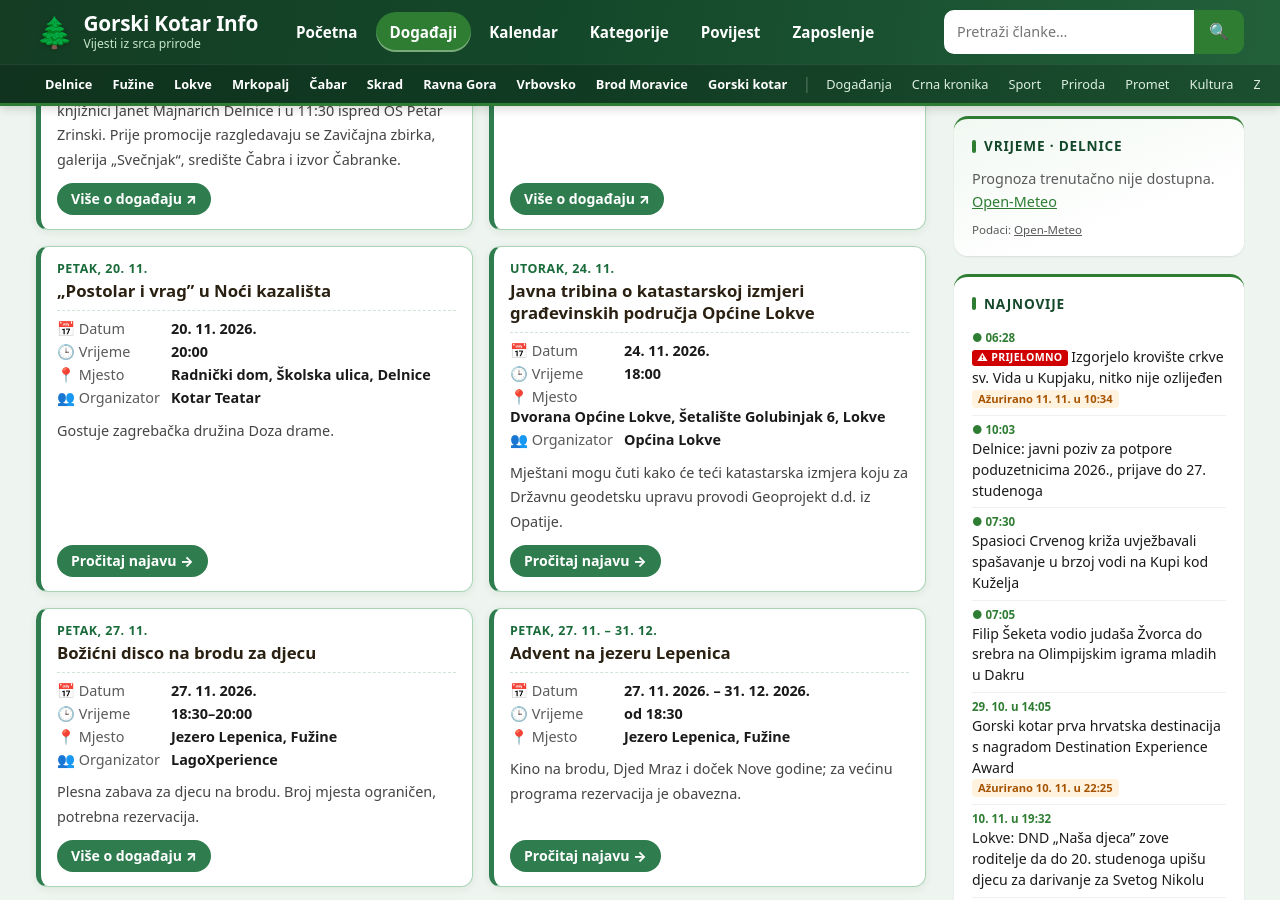
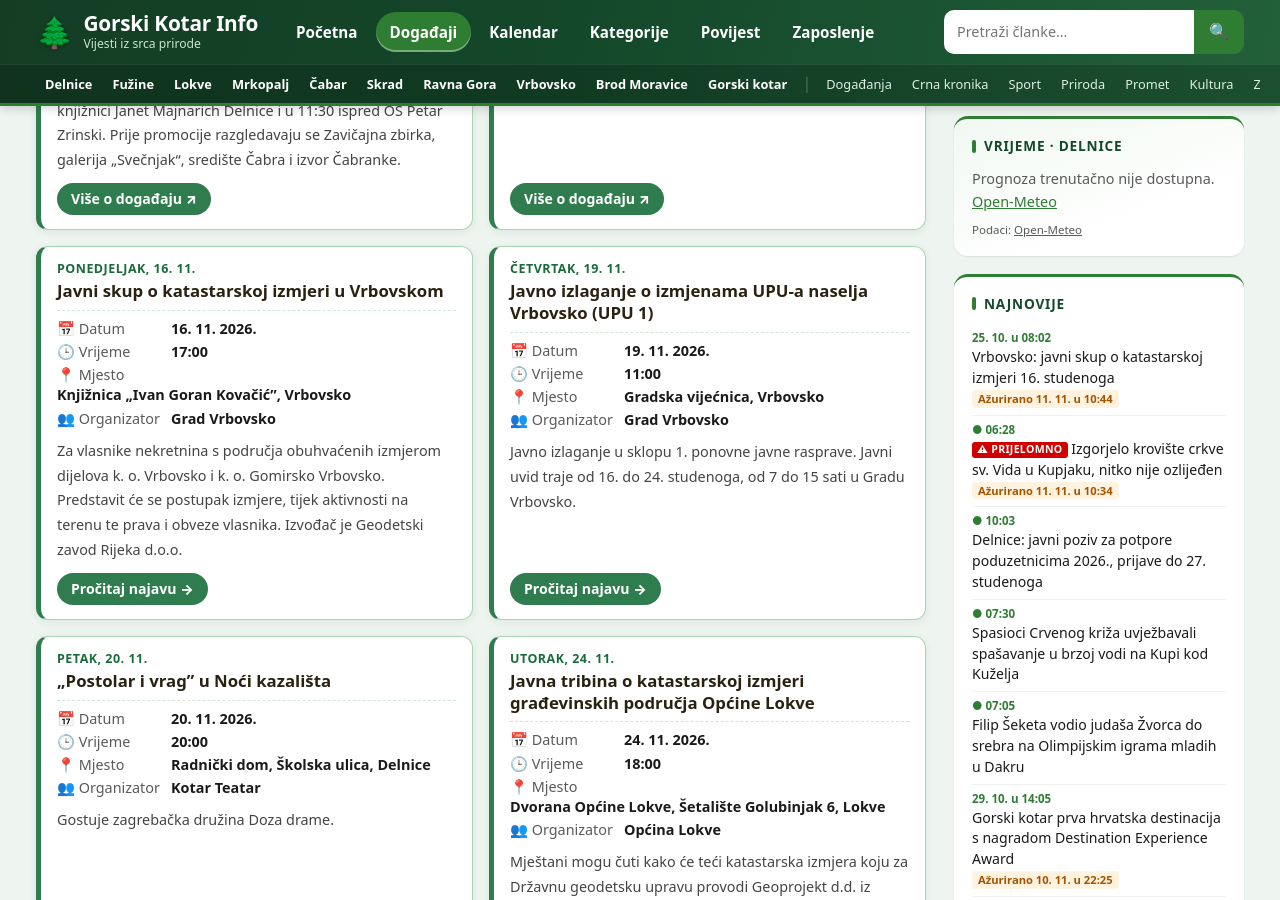
Before and after one commit to MojGK/gorski-kotar.info, a Jekyll site: the page built from dogadaji.md, in a window 1280 px wide and 900 px high, scrolled down 911 px. Built offline with Jekyll 4.4.1, drawn with Linux system fonts in a browser that asks for light colours; some of the changed text lies outside the part shown.

Commit message:
Dopuna: javni skup o katastarskoj izmjeri u Vrbovskom 16. studenoga i javna rasprava o UPU-u

```diff
--- a/_data/dogadjanja.yml
+++ b/_data/dogadjanja.yml
@@ -2,7 +2,7 @@
 # Upute: _data/README-zaposlenje-dogadjanja.md
 # Prošli događaji (nakon datum_do, inače nakon datuma) automatski se skrivaju na /dogadaji/ i naslovnici;
 # u kalendaru ostaju pod „Prikaži prošla događanja” dok ih ne obrišete.
-azurirano: 2026-11-06
+azurirano: 2026-11-11
 dogadjaji:
 - naziv: Izložba ratnih fotografija Goranskih risova
   datum: 2026-11-04
@@ -98,6 +98,22 @@ dogadjaji:
   organizator: Udruga mladih Revival
   opis: Disco večer u spomen na nekadašnji Amadeus, uz Max Dee Jaya, DJ Nikolu i DJ Jana. Ulaz je besplatan.
   link: https://www.dogadanja.com/nocni-zivot/discotheque-amadeus-drustveno-kulturni-centar-zaba-lokve-2026-11-14/
+- naziv: Javni skup o katastarskoj izmjeri u Vrbovskom
+  datum: 2026-11-16
+  vrijeme: "17:00"
+  mjesto: "Knjižnica „Ivan Goran Kovačić”, Vrbovsko"
+  grad: Vrbovsko
+  organizator: Grad Vrbovsko
+  opis: "Za vlasnike nekretnina s područja obuhvaćenih izmjerom dijelova k. o. Vrbovsko i k. o. Gomirsko Vrbovsko. Predstavit će se postupak izmjere, tijek aktivnosti na terenu te prava i obveze vlasnika. Izvođač je Geodetski zavod Rijeka d.o.o."
+  link: /vrbovsko-katastarska-izmjera-470-000-eura/
+- naziv: "Javno izlaganje o izmjenama UPU-a naselja Vrbovsko (UPU 1)"
+  datum: 2026-11-19
+  vrijeme: "11:00"
+  mjesto: Gradska vijećnica, Vrbovsko
+  grad: Vrbovsko
+  organizator: Grad Vrbovsko
+  opis: "Javno izlaganje u sklopu 1. ponovne javne rasprave. Javni uvid traje od 16. do 24. studenoga, od 7 do 15 sati u Gradu Vrbovsko."
+  link: /vrbovsko-katastarska-izmjera-470-000-eura/
 - naziv: "„Postolar i vrag” u Noći kazališta"
   datum: 2026-11-20
   vrijeme: "20:00"
--- a/_posts/2026-10-25-vrbovsko-katastarska-izmjera-470-000-eura.md
+++ b/_posts/2026-10-25-vrbovsko-katastarska-izmjera-470-000-eura.md
@@ -1,15 +1,30 @@
 ---
 layout: post
-title: "Vrbovsko dobiva novu katastarsku izmjeru vrijednu oko 470.000 eura"
+title: "Vrbovsko: javni skup o katastarskoj izmjeri 16. studenoga"
 date: 2026-10-25 08:02:51 +0100
+azurirano: 2026-11-11 10:44:00 +0100
 location: Vrbovsko
 type: Općinske vijesti
 categories: [Vrbovsko, Općinske vijesti]
-excerpt: "Država financira novu izmjeru dijelova katastarskih općina Vrbovsko i Gomirsko Vrbovsko. Cilj je uskladiti katastar i zemljišne knjige sa stanjem na terenu, a radovi bi trebali biti gotovi iduće godine."
+excerpt: "Grad Vrbovsko poziva vlasnike nekretnina na javni skup o katastarskoj izmjeri u ponedjeljak, 16. studenoga, u 17 sati u knjižnici „Ivan Goran Kovačić”. Izvođač je Geodetski zavod Rijeka. Od 16. do 24. studenoga otvoren je i javni uvid u prijedlog izmjena UPU-a naselja Vrbovsko."
 image: /assets/images/vrbovsko-katastar-ai.jpg
 image_alt: "Ilustracija: geodetski instrumenti na livadi iznad malog planinskog grada"
 image_credit: "Ilustracija: generirano umjetnom inteligencijom (AI)"
 ---
+
+**Dopuna 11. 11.:** Grad Vrbovsko objavio je poziv na javni skup o katastarskoj izmjeri te 1. ponovnu javnu raspravu o izmjenama Urbanističkog plana uređenja naselja Vrbovsko (UPU 1). Obje su objave na stranicama Grada datirane 10. studenoga.
+
+## Javni skup 16. studenoga
+
+Grad poziva vlasnike nekretnina s područja obuhvaćenih izmjerom na **javni skup u ponedjeljak, 16. studenoga 2026., u 17 sati**, u knjižnici „Ivan Goran Kovačić” u Vrbovskom. Na skupu će, prema [službenom pozivu](https://www.vrbovsko.hr/5423-poziv-na-javni-skup-katastarska-izmjera-gradevinskog-podrucja-na-podrucju-grada-vrbovskog-za-dio-k-o-vrbovsko-i-dio-k-o-gomirsko-vrbovsko), biti predstavljeni postupak izmjere, tijek aktivnosti na terenu te prava i obveze vlasnika. Izvođač je **Geodetski zavod Rijeka d.o.o.**
+
+Izmjera se provodi samo na dijelu k. o. Vrbovsko i dijelu k. o. Gomirsko Vrbovsko. Na stranici [visegodisnjiprogram.dgu.hr](https://www.visegodisnjiprogram.dgu.hr/) prema broju čestice može se provjeriti je li pojedina čestica obuhvaćena. Ako netko ne može osobno sudjelovati u aktivnostima izmjere, stoji u pozivu, može ovlastiti drugu osobu; izostanak sudjelovanja ne znači gubitak vlasničkih prava.
+
+## 1. ponovna javna rasprava o UPU-u naselja Vrbovsko
+
+Grad je objavio i **1. ponovnu javnu raspravu** o prijedlogu izmjena i dopuna Urbanističkog plana uređenja naselja Vrbovsko (UPU 1), sukladno zaključku od 9. studenoga 2026. Javni uvid traje **od 16. do 24. studenoga**, na lokaciji Grada Vrbovsko, od 7 do 15 sati. Javno izlaganje održat će se **19. studenoga u 11 sati** u gradskoj vijećnici. Prijedlog plana, prema [objavi Grada](https://www.vrbovsko.hr/5424-objava-1-ponovne-javne-rasprave-o-prijedlogu-izmjena-i-dopuna-urbanistickog-plana-uredenja-naselje-vrbovsko-upu-1), dostupan je i na stranici Grada te u Informacijskom sustavu prostornoga uređenja. Prijedlozi i primjedbe mogu se do 24. studenoga upisati u zapisnik na javnom izlaganju ili uputiti u pisanom obliku Jedinstvenom upravnom odjelu Grada.
+
+*Ispod je izvorni tekst od 25. 10., uz ažurirani odlomak o izvođaču.*
 
 Tko je ikad pokušao srediti papire za kuću ili zemlju u Gorskom kotaru, zna koliko katastar i gruntovnica znaju biti „svaki na svojoj strani“. Za Vrbovsko stiže dobra vijest: grad je dobio **oko 470.000 eura** iz državnog proračuna za **novu katastarsku izmjeru**.
 
@@ -21,14 +36,16 @@ Kako je za Novi list objasnila Tanja Fumić iz Grada Vrbovsko, cilj je **uskladi
 
 ## Kada
 
-Postupak javne nabave, odnosno izbor izvođača, u tijeku je. Prvi poslovi trebali bi krenuti još ove godine, a većina radova planirana je za iduću godinu.
+U listopadu je postupak javne nabave, odnosno izbor izvođača, još bio u tijeku. U međuvremenu je, prema pozivu Grada, izvođač **Geodetski zavod Rijeka d.o.o.** Javni skup za vlasnike zakazan je za **16. studenoga**.
 
-Vlasnike će se kasnije pozvati da označe međe i dođu na izlaganje podataka izmjere, gdje mogu prigovoriti ako uoče grešku. Dobro je to pratiti na stranicama Grada.
+Vlasnike će se, kako je i ranije najavljeno, pozivati da označe međe i dođu na izlaganje podataka izmjere, gdje mogu prigovoriti ako uoče grešku.
 
 ---
 
 *Izvori:*
 
+- *Grad Vrbovsko, „Poziv na javni skup katastarska izmjera građevinskog područja na području Grada Vrbovskog za dio k. o. Vrbovsko i dio k. o. Gomirsko Vrbovsko“, 10. 11. 2026. ([vrbovsko.hr](https://www.vrbovsko.hr/5423-poziv-na-javni-skup-katastarska-izmjera-gradevinskog-podrucja-na-podrucju-grada-vrbovskog-za-dio-k-o-vrbovsko-i-dio-k-o-gomirsko-vrbovsko))*
+- *Grad Vrbovsko, „Objava 1. ponovne javne rasprave o prijedlogu izmjena i dopuna Urbanističkog plana uređenja naselje Vrbovsko (UPU 1)“, 10. 11. 2026. ([vrbovsko.hr](https://www.vrbovsko.hr/5424-objava-1-ponovne-javne-rasprave-o-prijedlogu-izmjena-i-dopuna-urbanistickog-plana-uredenja-naselje-vrbovsko-upu-1))*
 - *Novi list, 18. 10. 2026. ([novilist.hr](https://www.novilist.hr/rijeka-regija/gorski-kotar/vrbovskom-odobreno-470-000e-za-katastarsku-izmjeru/)), članak preuzet i na službenim stranicama Grada Vrbovsko ([vrbovsko.hr](https://www.vrbovsko.hr/79-aktualno/5388-clanak-novog-lista-vrbovskom-470-000-eura-za-poslove-katastarske-izmjene))*
 - *Vlada RH / Državna geodetska uprava, Godišnji program katastarskih izmjera građevinskih područja za 2026. godinu, popis jedinica, red. br. 69 ([PDF](https://www.visegodisnjiprogram.dgu.hr/wp-content/uploads/2026/08/Godisnji-program-katastarskih-izmjera-gradevinskih-podrucja-za-2026_.pdf))*
 - *Gorske novosti, 22. 9. 2026. ([gorskenovosti.net](https://gorskenovosti.net/2026/09/22/vrbovsko-rjesava-veliki-problem-sredstva-za-zemljisne-knjige/))*
```
